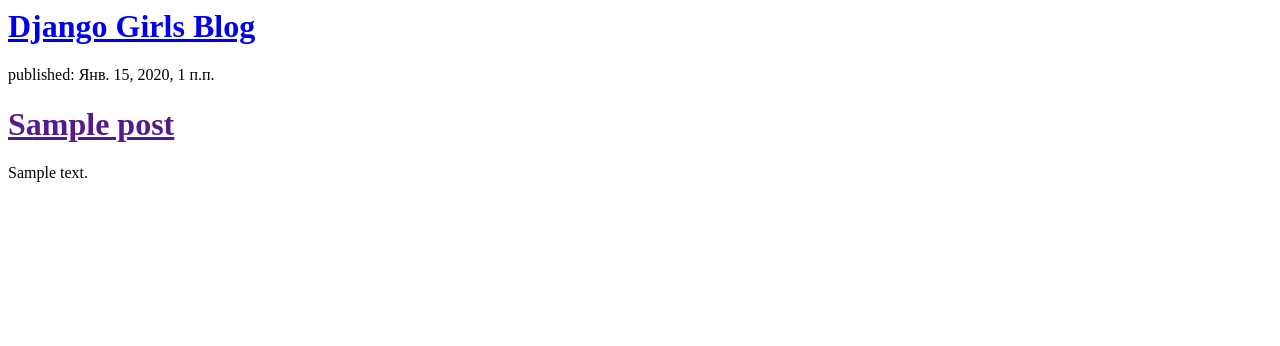
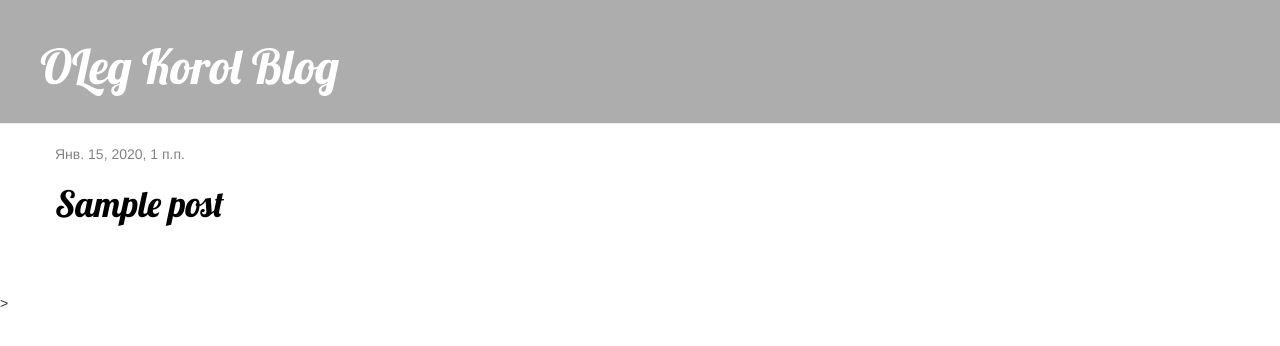
Before and after one commit to Oleg-Korol/Djangogirls, a Django app: page / in a window 1280 px wide. Shown: the top 346 px of the page. Run offline with Django 3.2, Linux system fonts and the light colour scheme; tables that the repository leaves empty hold one stand-in row (values such as "Sample post"); some libraries are stand-ins or nearby versions.

Commit message:
+
+static

```diff
--- a/djangogirls/blog/urls.py
+++ b/djangogirls/blog/urls.py
@@ -3,4 +3,5 @@
 
 urlpatterns = [
     path('', views.post_list, name='post_list'),
+    path('post/<int:pk>/', views.post_detail, name='post_detail'),
 ]
--- a/djangogirls/blog/views.py
+++ b/djangogirls/blog/views.py
@@ -1,8 +1,13 @@
 from django.shortcuts import render
 from django.utils import timezone
 from .models import Post
+from django.shortcuts import render, get_object_or_404
 
 def post_list(request):
     posts = Post.objects.filter(published_date__lte=timezone.now()).\
         order_by('published_date')
     return render(request, 'blog/post_list.html', {'posts': posts})
+
+def post_detail(request, pk):
+    post = get_object_or_404(Post, pk=pk)
+    return render(request, 'blog/post_detail.html', {'post': post})
--- a/djangogirls/mysite/settings.py
+++ b/djangogirls/mysite/settings.py
@@ -102,7 +102,8 @@
 # https://docs.djangoproject.com/en/3.2/howto/static-files/
 
 STATIC_URL = '/static/'
-STATIC_ROOT = os.path.join(BASE_DIR, 'static')
+STATICFILES_DIRS = (os.path.join(BASE_DIR, 'static'),
+                    )
 
 # Default primary key field type
 # https://docs.djangoproject.com/en/3.2/ref/settings/#default-auto-field
--- /dev/null
+++ b/djangogirls/static/css/blog.css
@@ -0,0 +1,46 @@
+.page-header {
+    background-color: #adadad;
+    margin-top: 0;
+    padding: 20px 20px 20px 40px;
+}
+
+.page-header h1, .page-header h1 a, .page-header h1 a:visited, .page-header h1 a:active {
+    color: #ffffff;
+    font-size: 36pt;
+    text-decoration: none;
+}
+
+.content {
+    margin-left: 40px;
+}
+
+h1, h2, h3, h4 {
+    font-family: 'Lobster', cursive;
+}
+
+.date {
+    color: #828282;
+}
+
+.save {
+    float: right;
+}
+
+.post-form textarea, .post-form input {
+    width: 100%;
+}
+
+.top-menu, .top-menu:hover, .top-menu:visited {
+    color: #ffffff;
+    float: right;
+    font-size: 26pt;
+    margin-right: 20px;
+}
+
+.post {
+    margin-bottom: 70px;
+}
+
+.post h1 a, .post h1 a:visited {
+    color: #000000;
+}
--- /dev/null
+++ b/djangogirls/templates/blog/base.html
@@ -0,0 +1,22 @@
+{% load static %}
+<html>
+    <head>
+        <link rel="stylesheet" href="//maxcdn.bootstrapcdn.com/bootstrap/3.2.0/css/bootstrap.min.css">
+        <link rel="stylesheet" href="//maxcdn.bootstrapcdn.com/bootstrap/3.2.0/css/bootstrap-theme.min.css">
+        <link href='//fonts.googleapis.com/css?family=Lobster&subset=latin,latin-ext' rel='stylesheet' type='text/css'>
+        <link rel="stylesheet" href="{% static 'css/blog.css' %}">
+    </head>
+    <body>
+    <div class="page-header">
+        <h1><a href="/">OLeg Korol Blog</a></h1>
+    </div>
+    <div class="content container">
+        <div class="row">
+            <div class="col-md-8">
+            {% block content %}
+            {% endblock %}
+            </div>
+        </div>
+    </div>
+</body>
+</html>>
--- a/djangogirls/templates/blog/post_list.html
+++ b/djangogirls/templates/blog/post_list.html
@@ -1,18 +1,13 @@
-<html>
-    <head>
-        <title>Django Girls blog</title>
-    </head>
-    <body>
-        <div>
-    <h1><a href="/">Django Girls Blog</a></h1>
-</div>
+{% extends 'blog/base.html' %}
 
-{% for post in posts %}
-    <div>
-        <p>published: {{ post.published_date }}</p>
-        <h1><a href="">{{ post.title }}</a></h1>
-        <p>{{ post.text|linebreaksbr }}</p>
-    </div>
-{% endfor %}
-    </body>
-</html>
+{% block content %}
+    {% for post in posts %}
+        <div class="post">
+            <div class="date">
+                {{ post.published_date }}
+            </div>
+            <h1><a href="{% url 'post_detail' pk=post.pk %}">{{ post.title }}</a></h1>
+
+        </div>
+    {% endfor %}
+{% endblock %}
```
Also changed, not shown: djangogirls/templates/blog/post_detail.html (added, +13 -0 lines).
